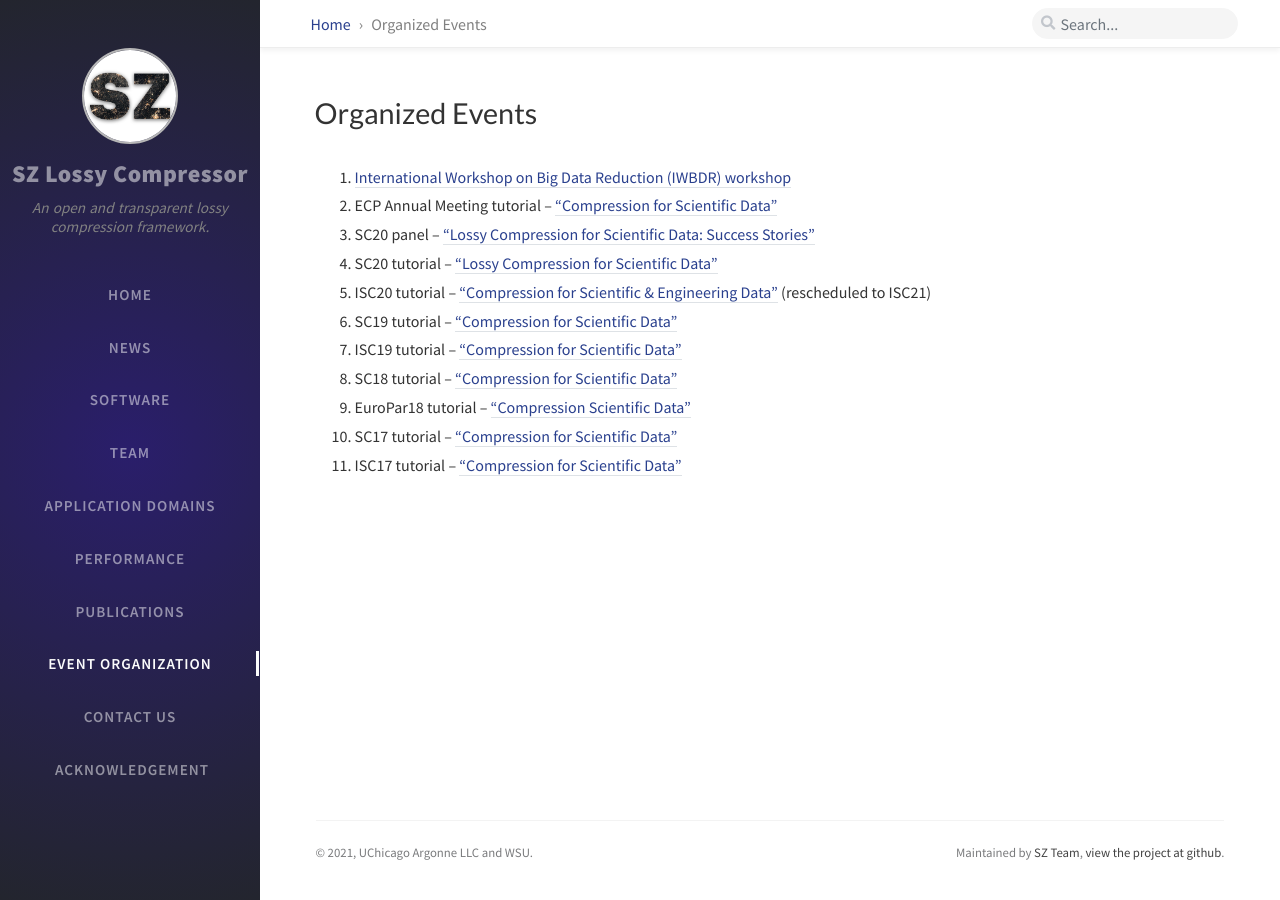
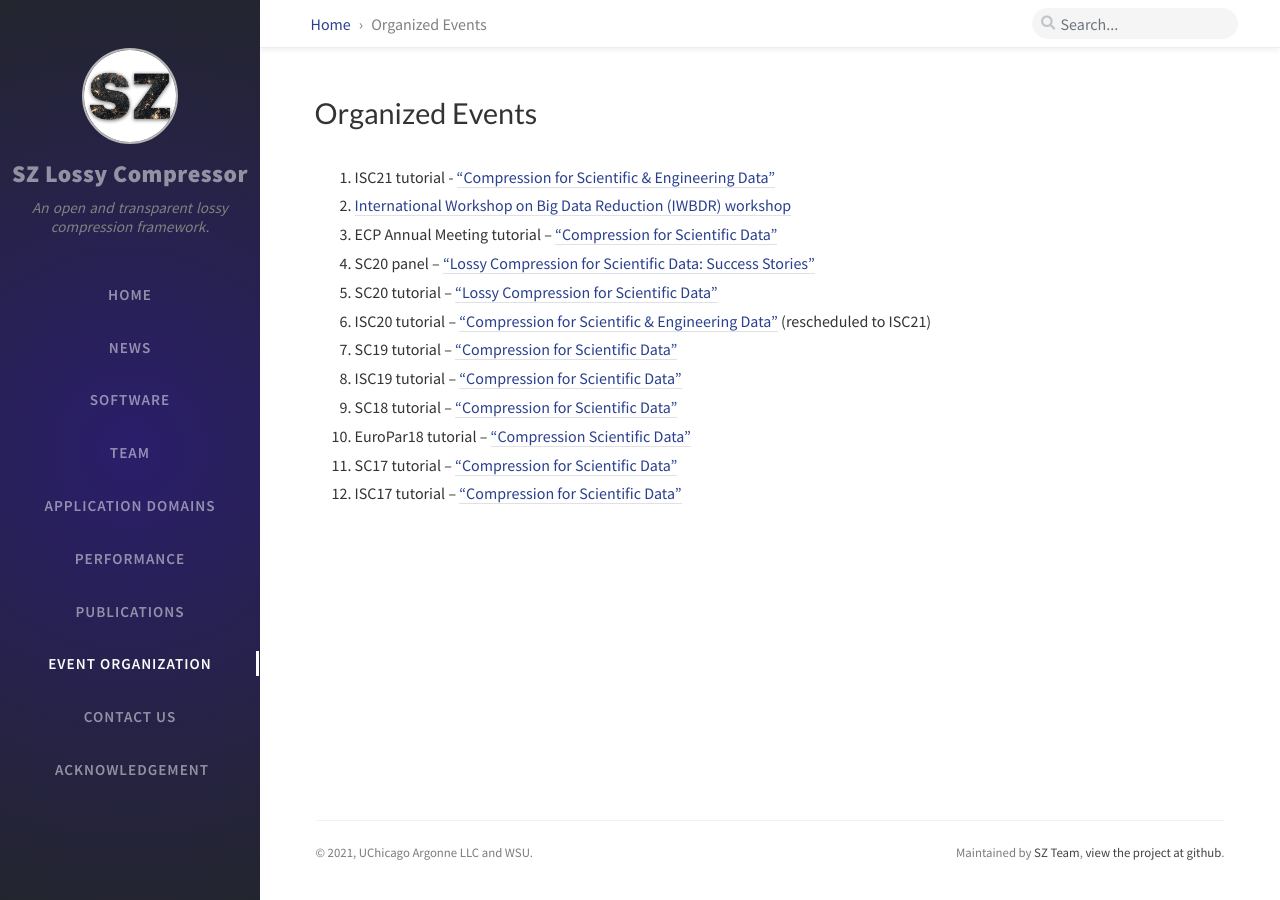
Before and after one commit to szcompressor/szcompressor.github.io, a Jekyll site: the page built from tabs/events.md, in a window 1280 px wide. Built offline with Jekyll 4.4.1, drawn with Linux system fonts in a browser that asks for light colours; nearby versions of some CDN libraries; comment, search, counter and statistics services are not loaded.

Commit message:
add ISC21 tutorial

```diff
--- a/tabs/events.md
+++ b/tabs/events.md
@@ -2,14 +2,15 @@
 title: Organized Events
 ---
 
-1. [International Workshop on Big Data Reduction (IWBDR) workshop](https://iwbdr.github.io/iwbdr20/)
-1. ECP Annual Meeting tutorial – [“Compression for Scientific Data”](https://ecpannualmeeting.com/archive/2018/assets/program_assets/tutorials/ecp_compression_for_scientific_data.html)
-1. SC20 panel – [“Lossy Compression for Scientific Data: Success Stories”](https://sc20.supercomputing.org/presentation/?id=pan103&sess=sess183)
-1. SC20 tutorial – [“Lossy Compression for Scientific Data”](https://sc20.supercomputing.org/presentation/?id=tut133&sess=sess258)
-1. ISC20 tutorial – [“Compression for Scientific & Engineering Data”](https://www.isc-hpc.com/tutorials-2020.html) (rescheduled to ISC21)
-1. SC19 tutorial – [“Compression for Scientific Data”](https://sc19.supercomputing.org/presentation/?id=tut102&sess=sess211)
-1. ISC19 tutorial – [“Compression for Scientific Data”](https://2019.isc-program.com/presentation/?id=tut104&sess=sess117)
-1. SC18 tutorial – [“Compression for Scientific Data”](https://sc18.supercomputing.org/presentation/?id=tut109&sess=sess233)
-1. EuroPar18 tutorial – [“Compression Scientific Data”](https://europar2018.org/workshops-and-tutorials/tutorial-compression)
-1. SC17 tutorial – [“Compression for Scientific Data”](https://sc17.supercomputing.org/presentation/?id=tut106&sess=sess205)
-1. ISC17 tutorial – [“Compression for Scientific Data”](https://www.isc-hpc.com/agenda2017/sessiondetails9cc7.html?t=session&o=504&a=select&ra=search)
+1. ISC21 tutorial - ["Compression for Scientific & Engineering Data"](https://www.isc-hpc.com/tutorials-2021.html)
+2. [International Workshop on Big Data Reduction (IWBDR) workshop](https://iwbdr.github.io/iwbdr20/)
+3. ECP Annual Meeting tutorial – [“Compression for Scientific Data”](https://ecpannualmeeting.com/archive/2018/assets/program_assets/tutorials/ecp_compression_for_scientific_data.html)
+4. SC20 panel – [“Lossy Compression for Scientific Data: Success Stories”](https://sc20.supercomputing.org/presentation/?id=pan103&sess=sess183)
+5. SC20 tutorial – [“Lossy Compression for Scientific Data”](https://sc20.supercomputing.org/presentation/?id=tut133&sess=sess258)
+6. ISC20 tutorial – [“Compression for Scientific & Engineering Data”](https://www.isc-hpc.com/tutorials-2020.html) (rescheduled to ISC21)
+7. SC19 tutorial – [“Compression for Scientific Data”](https://sc19.supercomputing.org/presentation/?id=tut102&sess=sess211)
+8. ISC19 tutorial – [“Compression for Scientific Data”](https://2019.isc-program.com/presentation/?id=tut104&sess=sess117)
+9. SC18 tutorial – [“Compression for Scientific Data”](https://sc18.supercomputing.org/presentation/?id=tut109&sess=sess233)
+10. EuroPar18 tutorial – [“Compression Scientific Data”](https://europar2018.org/workshops-and-tutorials/tutorial-compression)
+11. SC17 tutorial – [“Compression for Scientific Data”](https://sc17.supercomputing.org/presentation/?id=tut106&sess=sess205)
+12. ISC17 tutorial – [“Compression for Scientific Data”](https://www.isc-hpc.com/agenda2017/sessiondetails9cc7.html?t=session&o=504&a=select&ra=search)
```
